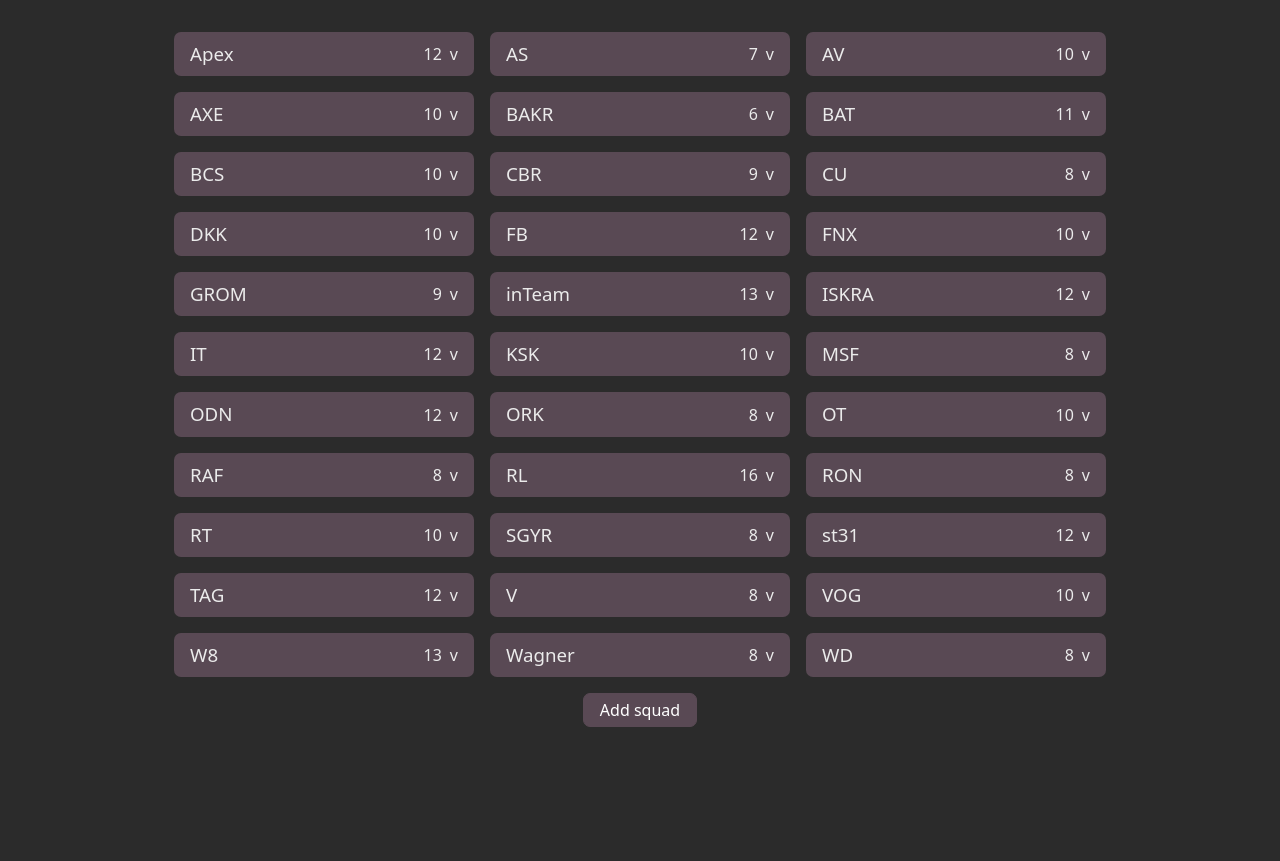
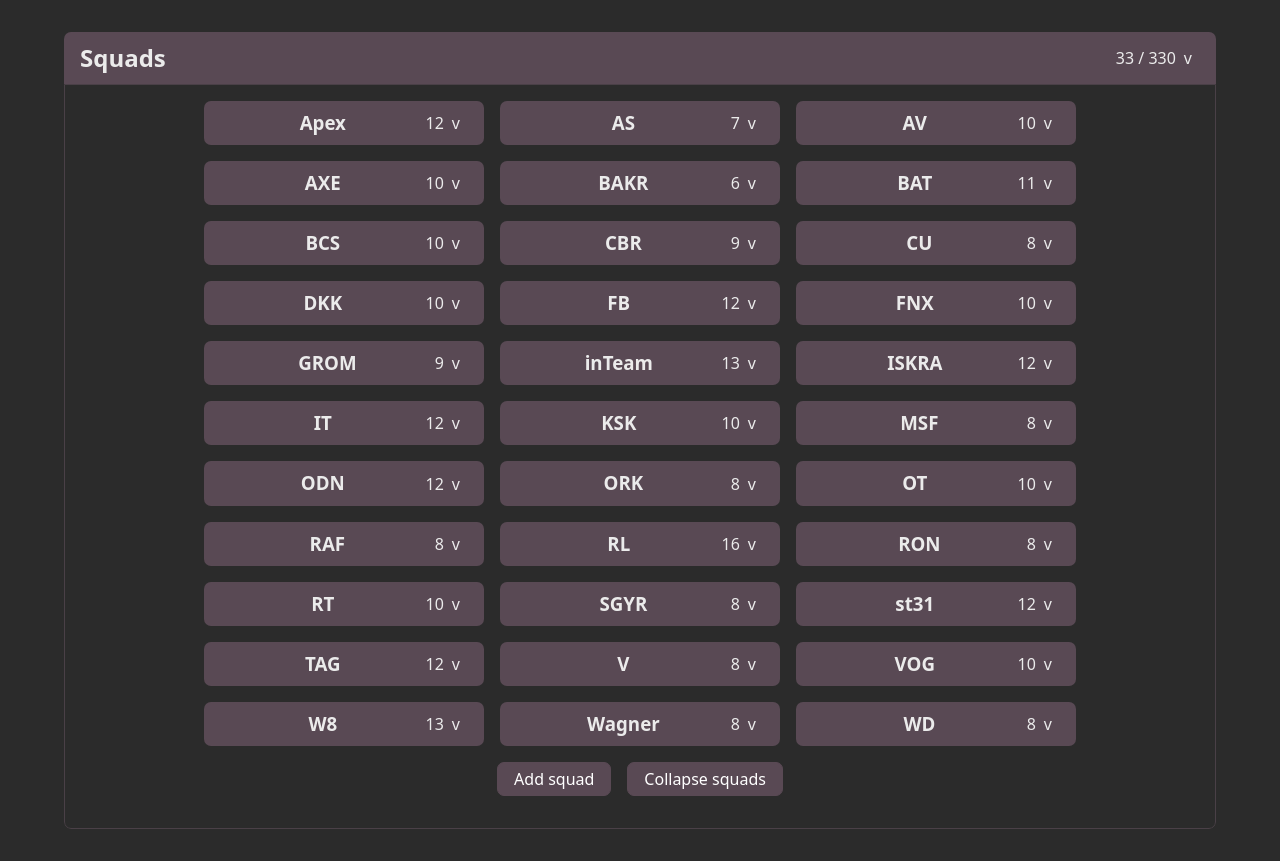
Before and after one commit to trettifjerde/roster, a React (Vite) app: page / in a window 1280 px wide. Before the commit the page ends 800 px from the top, so only its background shows below. Built offline with nearby package versions, Linux system fonts and the light colour scheme.

Commit message:
spoiler ui added

```diff
--- /dev/null
+++ b/src/App.module.scss
@@ -0,0 +1,23 @@
+@use '/src/styles/variables' as *;
+
+.cont {
+    margin: $gap-def;
+
+    @include res-min($breakpoint-m) {
+        margin-block: $gap-m;
+        margin-inline: 5vh;
+    }
+
+    @include res-min($breakpoint-l) {
+        margin-block: $gap-l;
+        margin-inline: 5vw;
+    }
+
+    @include res-min($breakpoint-xl) {
+        margin-inline: 10vw;
+    }
+
+    @include res-min($breakpoint-xxl) {
+        margin-inline: 15vw;
+    }
+}
--- a/src/App.tsx
+++ b/src/App.tsx
@@ -1,11 +1,12 @@
 import SquadGrid from './components/squads/squads';
+import styles from './App.module.scss';
 
 
 function App() {
 
-  return (<>
+  return (<div className={styles.cont}>
     <SquadGrid />
-  </>
+  </div>
   )
 }
 
--- a/src/components/squad-form/form.module.scss
+++ b/src/components/squad-form/form.module.scss
@@ -1,7 +1,6 @@
 @use '/src/styles/variables' as *;
 
 .form {
-    margin-bottom: 1.5rem;
     width: fit-content;
     color: white;
 
--- a/src/components/squad/squad.module.scss
+++ b/src/components/squad/squad.module.scss
@@ -1,50 +1,7 @@
 @use '/src/styles/variables' as *;
 
 .squad {
-    display: flex;
-    flex-direction: column;
-    overflow: hidden;
-    color: $light;
-    border-radius: 7px;
-}
-
-.header {
-    background-color: $primary-color;
-    display: flex;
-    align-items: center;
-    padding: $gap-def $gap-m;
-    gap: $gap-def;
-    transition: background-color .2s ease-in-out;
-    cursor: pointer;
-
-    h3 {
-        font-weight: 500;
-        display: inline-block;
-        flex-grow: 1;
-        text-align: left;
-    }
-
-    &::after {
-        content: 'v';
-    }
-
-    @media (pointer: fine) {
-        &:hover {
-            background-color: $pale;
-        }
-    }
-}
-
-.body {
     background-color: $secondary-color;
-    height: 0px;
-    overflow: auto;
-}
-
-.inner {
-    padding-inline: $gap-l;
-    text-align: center;
-    height: 100%;
 }
 
 .info {
--- a/src/components/squad/squad.tsx
+++ b/src/components/squad/squad.tsx
@@ -1,22 +1,24 @@
-import { Ref, forwardRef, memo, useCallback, useMemo, useState } from "react";
+import { Ref, forwardRef, memo, useCallback, useEffect, useMemo, useState } from "react";
 import styles from './squad.module.scss';
 import {AnimatePresence, motion} from 'framer-motion';
 import Button from "../ui/button";
 import SquadForm from "../squad-form/squad-form";
 import { Squad, TagIdMap } from "../../util/types";
+import Spoiler from "../ui/spoiler";
 
-const variants = {
-    hidden: {opacity: 0, height: '0'},
-    visible: {opacity: 1, height: '100%'}
-}
 
-function SquadComponent({squad, tagIdMap}: {squad: Squad, tagIdMap: TagIdMap}, ref: Ref<HTMLDivElement>|null) {
+function SquadComponent({squad, tagIdMap, forceCollapse}: {squad: Squad, tagIdMap: TagIdMap, forceCollapse: boolean}, ref: Ref<HTMLDivElement>|null) {
     console.log(squad.tag);
-    const [open, setOpen] = useState(false);
     const [editMode, setEditMode] = useState(false);
 
-    const toggleSpoiler = useCallback(() => setOpen(prev => !prev), [setOpen]);
     const toggleMode = useCallback(() => setEditMode(prev => !prev), [setEditMode]);
+
+    const getHeader = useCallback(() => {
+        return <>
+            <h3>{squad.tag}</h3>
+            <span>{squad.slots}</span>
+        </>
+    }, [squad]);
 
     const printPreferences = useCallback((a: 'with'|'without') => {
         console.log('printing prefs');
@@ -29,14 +31,7 @@ function SquadComponent({squad, tagIdMap}: {squad: Squad, tagIdMap: TagIdMap}, r
     const printWiths = useMemo(() => printPreferences('with'), [printPreferences]);
     const printWithouts = useMemo(() => printPreferences('without'), [printPreferences]);
 
-    return <motion.div layout className={styles.squad} ref={ref}>
-        <motion.div layout className={styles.header} onClick={toggleSpoiler}>
-            <h3>{squad.tag}</h3>
-            <span>{squad.slots}</span>
-        </motion.div>
-        <motion.div layout className={styles.body} variants={variants} initial="hidden" animate={open ? 'visible' : 'hidden'}>
-            <motion.div layout className={styles.inner} >
-
+    return <Spoiler header={getHeader} className={styles.squad} forceCollapse={forceCollapse}>
             <AnimatePresence mode="wait">
                 {!editMode && <motion.div layout className={styles.info}
                     initial={{opacity: 0, y: -100}} animate={{opacity: 1, y: 0}} exit={{opacity: 0, y: 100}}>
@@ -49,10 +44,7 @@ function SquadComponent({squad, tagIdMap}: {squad: Squad, tagIdMap: TagIdMap}, r
 
                 {editMode &&<SquadForm squad={squad} toggleForm={toggleMode}/>}
             </AnimatePresence>
-
-            </motion.div>
-        </motion.div>
-    </motion.div>
+        </Spoiler>
 }
 
 export default memo(forwardRef(SquadComponent));
--- a/src/components/squads/squads.module.scss
+++ b/src/components/squads/squads.module.scss
@@ -1,30 +1,24 @@
 @use '/src/styles/variables' as *;
 
-.squads {
-    margin: $gap-def;
+.cont {
+    border: 1px solid $secondary-color;
+    border-radius: 0 0 $border-radius $border-radius;
+}
 
-    @include res-min($breakpoint-m) {
-        margin-block: $gap-m;
-        margin-inline: 5vh;
-    }
+.header {
+    display: flex;
+    align-items: center;
+    gap: $gap-def;
 
-    @include res-min($breakpoint-l) {
-        margin-block: $gap-l;
-        margin-inline: 5vw;
-    }
-
-    @include res-min($breakpoint-xl) {
-        margin-inline: 10vw;
-    }
-
-    @include res-min($breakpoint-xxl) {
-        margin-inline: 15vw;
+    span {
+        flex-grow: 1;
+        text-align: end;
     }
 }
 
 .grid {
     display: grid;
-    grid-template-columns: repeat(auto-fill, minmax(auto, 300px));
+    grid-template-columns: repeat(auto-fill, minmax(auto, 280px));
     justify-content: center;
     gap: $gap-def;
 
@@ -42,6 +36,10 @@
         border-radius: 5px;
     }
 
+    button {
+        margin-inline: $gap-def;
+    }
+
     &>* {
         margin-block: $gap-m;
         display: block;
--- a/src/components/squads/squads.tsx
+++ b/src/components/squads/squads.tsx
@@ -5,26 +5,36 @@ import { StateContext } from "../../store/context";
 import { AnimatePresence, motion } from "framer-motion";
 import SquadForm from "../squad-form/squad-form";
 import Button from "../ui/button";
+import Spoiler from "../ui/spoiler";
 
 export default function SquadGrid() {
 
     const {squads, tagIdMap} = useContext(StateContext).state;
-    const [open, setOpen] = useState(true);
+    const [forceCollapse, setForceCollapse] = useState(true);
     const [editMode, setEditMode] = useState(false);
 
     const toggleForm = useCallback(() => setEditMode(prev => !prev), [setEditMode]);
+    const collapseSpoilers = useCallback(() => setForceCollapse(prev => !prev), [setForceCollapse]);
+    const getHeader = useCallback(() => {
+        return <div className={styles.header}>
+            <h2>Squads</h2>
+            <span>{squads.length} / {squads.reduce((acc, s) => acc + s.slots, 0)}</span>
+        </div>
+    }, [squads]);
 
-    return <div className={styles.squads}>
+    return <Spoiler header={getHeader} initial={true} className={styles.cont}>
         <div className={styles.grid}>
             <AnimatePresence mode="popLayout">
-                {squads.map(squad => <SquadComponent key={squad.id} squad={squad} tagIdMap={tagIdMap}/>)}
+                {squads.map(squad => <SquadComponent key={squad.id} squad={squad} tagIdMap={tagIdMap} forceCollapse={forceCollapse}/>)}
             </AnimatePresence>
         </div>
+
         <div className={styles.new}>
             {editMode && <SquadForm toggleForm={toggleForm} />}
             {!editMode && <motion.div initial={{opacity: 0, y: 10}} animate={{opacity: 1, y: 0}} exit={{opacity: 0, y: -10}}>
                 <Button onClick={toggleForm}>Add squad</Button>
+                <Button onClick={collapseSpoilers}>Collapse squads</Button>
             </motion.div>}
         </div>
-    </div>
+    </Spoiler>
 }
--- /dev/null
+++ b/src/components/ui/spoiler.module.scss
@@ -0,0 +1,45 @@
+@use '/src/styles/variables' as *;
+
+.spoiler {
+    display: flex;
+    flex-direction: column;
+    overflow: hidden;
+    color: $light;
+    border-radius: $border-radius;
+}
+
+.header {
+    background-color: $primary-color;
+    padding: $gap-def $gap-m;
+    display: flex;
+    align-items: center;
+    justify-content: space-between;
+    transition: background-color .2s ease-in-out;
+    cursor: pointer;
+
+    > :first-child {
+        flex-grow: 1;
+    }
+
+    &::after {
+        content: 'v';
+        margin-inline: $gap-def;
+    }
+
+    @media (pointer: fine) {
+        &:hover {
+            background-color: $pale;
+        }
+    }
+}
+
+.body {
+    height: 0px;
+    overflow: auto;
+}
+
+.inner {
+    padding: $gap-m $gap-l;
+    text-align: center;
+    height: 100%;
+}
--- /dev/null
+++ b/src/components/ui/spoiler.tsx
@@ -0,0 +1,38 @@
+import {motion} from 'framer-motion';
+import styles from './spoiler.module.scss';
+import { ReactNode, Ref, forwardRef, useCallback, useEffect, useState } from 'react';
+
+const variants = {
+    hidden: {opacity: 0, height: '0'},
+    visible: {opacity: 1, height: '100%'}
+}
+
+function Spoiler({header, children, className, initial, forceCollapse}: {
+    header: () => JSX.Element,
+    children: ReactNode,
+    className?: string,
+    initial?: boolean,
+    forceCollapse?: boolean
+},
+    ref: Ref<HTMLDivElement> | null) {
+    const [open, setOpen] = useState(!!initial);
+    const toggleSpoiler = useCallback(() => setOpen(prev => !prev), [setOpen]);
+
+    useEffect(() => {
+        setOpen(!!initial)
+    }, [initial, forceCollapse, setOpen]);
+
+
+    return <motion.div layout className={styles.spoiler} ref={ref}>
+        <motion.div layout className={styles.header} onClick={toggleSpoiler}>
+            {header()}
+        </motion.div>
+        <motion.div layout className={styles.body} variants={variants} initial="hidden" animate={open ? 'visible' : 'hidden'}>
+            <motion.div layout className={`${styles.inner} ${className ? className : ''}`} >
+                {children}
+            </motion.div>
+        </motion.div>
+    </motion.div>
+}
+
+export default forwardRef(Spoiler);
--- a/src/styles/_variables.scss
+++ b/src/styles/_variables.scss
@@ -3,6 +3,8 @@ $secondary-color: rgb(74, 64, 71);
 $dark: rgb(43, 43, 43);
 $light: rgb(235, 235, 235);
 $pale: rgb(117, 99, 112);
+
+$border-radius: 7px;
 
 $breakpoint-s: 450px;
 $breakpoint-m: 768px;
```
Lines whose indentation alone changed are shown as unchanged.
